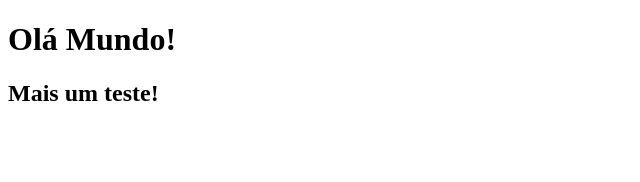
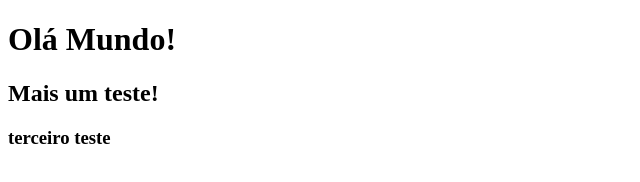
Before and after one commit to andrepimenta13/curso-git-e-github, a plain HTML site: page index.html in a window 1280 px wide. Shown: the whole page, without its empty margins (0-640 px from the left). Drawn offline with Linux system fonts and the light colour scheme.

Commit message:
update index.html

```diff
--- a/index.html
+++ b/index.html
@@ -9,6 +9,7 @@
 <body>
     <h1>Olá Mundo!</h1>
     <h2>Mais um teste!</h2>
+    <h3>terceiro teste</h3>
 
 </body>
 </html>
```
